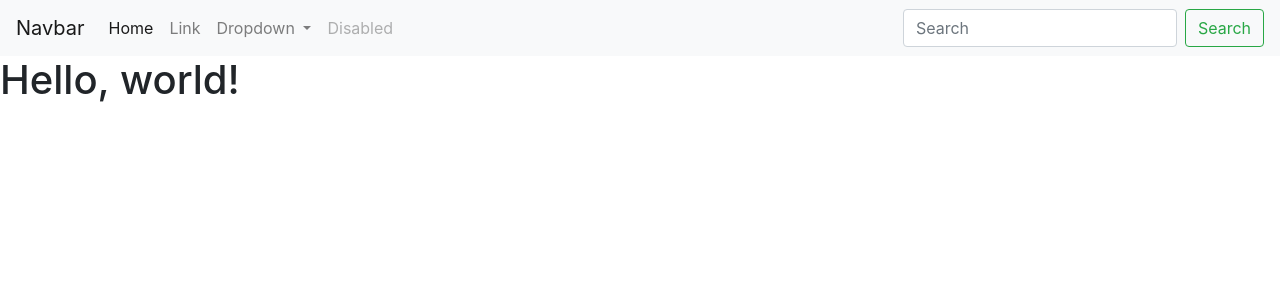
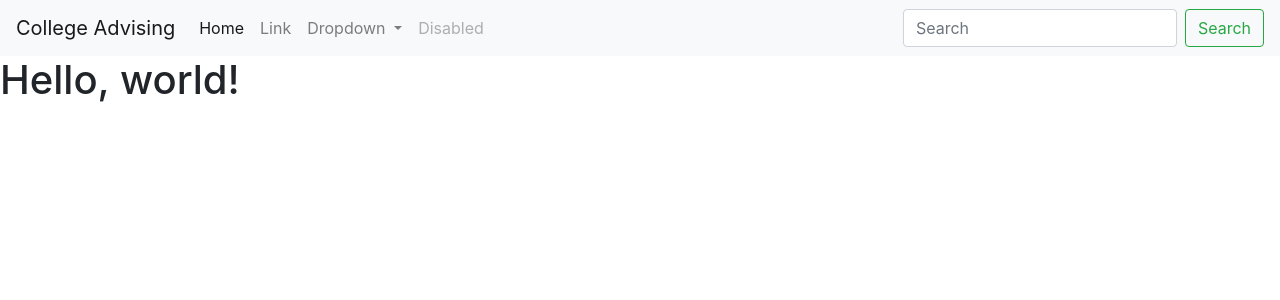
Before and after one commit to pwasal3/CollegeAdvising, a Django app: page / in a window 1280 px wide. Shown: the top 300 px of the page. Run offline with Django 3.2, Linux system fonts and the light colour scheme; some libraries are stand-ins or nearby versions.

Commit message:
Added project name to navbar

```diff
--- a/passenger_wsgi.py
+++ b/passenger_wsgi.py
@@ -5,5 +5,5 @@ import sys
 
 sys.path.insert(0, os.path.dirname(__file__))
 
-wsgi = imp.load_source('wsgi', 'CollegeAdvising/wsgi.py')
+wsgi = imp.load_source('wsgi', 'application/wsgi.py')
 application = wsgi.application
--- a/website/templates/index.html
+++ b/website/templates/index.html
@@ -15,7 +15,7 @@
 
 <body>
     <nav class="navbar navbar-expand-lg navbar-light bg-light">
-        <a class="navbar-brand" href="#">Navbar</a>
+        <a class="navbar-brand" href="#">College Advising</a>
         <button class="navbar-toggler" type="button" data-toggle="collapse" data-target="#navbarSupportedContent"
             aria-controls="navbarSupportedContent" aria-expanded="false" aria-label="Toggle navigation">
             <span class="navbar-toggler-icon"></span>
```
